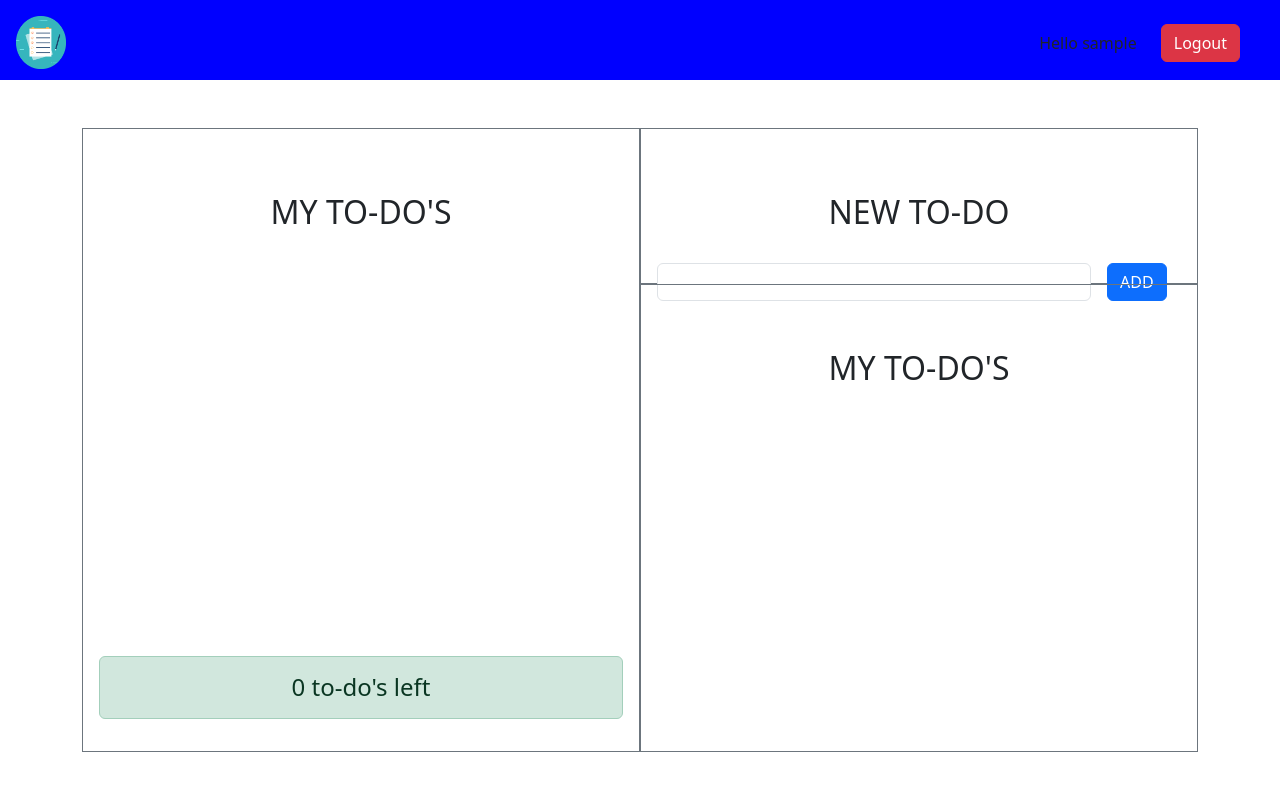
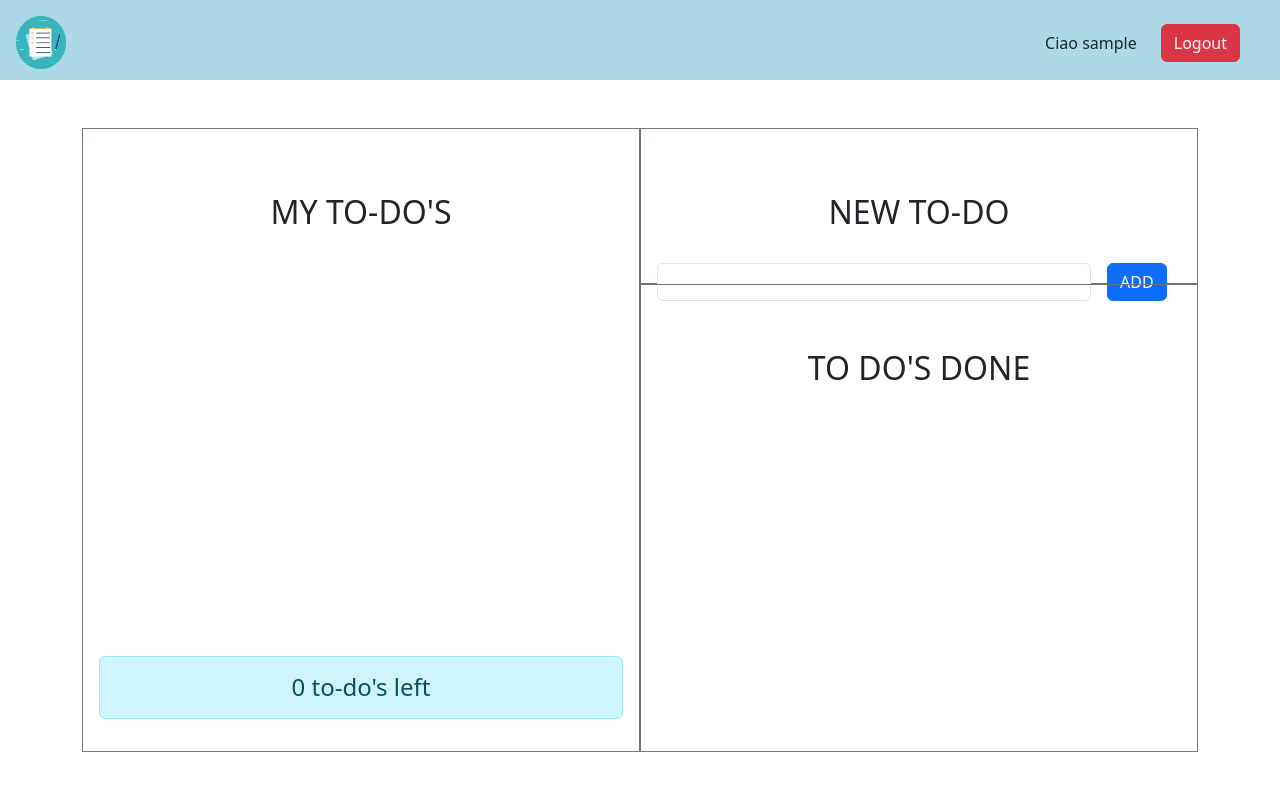
Before and after one commit to FedericoPiazzolla/my-todos, a PHP site: page / in a window 1280 px wide. Run offline with PHP 8.4, Linux system fonts and the light colour scheme; the visitor is signed in with stand-in values (Sample User, id 1); data that the repository does not hold is empty.

Commit message:
resolve: errore of undefined

```diff
--- a/css/style.css
+++ b/css/style.css
@@ -11,7 +11,11 @@ img {
 header {
   height: 80px;
   padding: 1rem;
-  background-color: blue;
+  background-color: lightblue;
+}
+
+.ms-scroll {
+  overflow-y: auto;
 }
 
 .ms_logo {
--- a/index.php
+++ b/index.php
@@ -28,8 +28,9 @@ if (isset($_POST['username']) && isset($_POST['password'])) {
 };
 
 // query di visualizzazione del contenuto (privato per user_id)
-if (isset($_SESSION['user_id'])) {
-  $user_id = $_SESSION['user_id'];
+
+$user_id = isset($_SESSION['user_id']) ? $_SESSION['user_id'] : null;
+if ($user_id !== null) {
   $sql = "SELECT `id`, `nome_todo`, `status`, `user_id` FROM `todo_list` WHERE `user_id` = '$user_id'";
   $results = $connection->query($sql);
 };
@@ -93,25 +94,26 @@ $connection->close();
 </head>
 
 <body>
-
+  <?php if (!empty($_SESSION['username']) && !empty($_SESSION['user_id'])) { ?>
     <header>
       <nav class="d-flex justify-content-between ">
+
         <div>
           <img class="ms_logo" src="img/logo.png" alt="">
         </div>
-      <?php if (!empty($_SESSION['username']) && !empty($_SESSION['user_id'])) { ?>
+
         <div class="d-flex me-4 align-items-center">
-          <span class="px-4">Hello <?php echo $_SESSION['username']; ?></span>
+          <span class="px-4">Ciao <?php echo $_SESSION['username']; ?></span>
 
           <form action="logout.php" method="POST">
             <input type="hidden" type="text" value="1" name="logout">
             <button type="submit" class="btn btn-danger">Logout</button>
           </form>
         </div>
+
+      </nav>
+    </header>
   <?php } ?>
-    </nav>
-
-  </header>
 
   <div class="container py-5 ms_container">
 
@@ -122,7 +124,9 @@ $connection->close();
         <section id="ms-list_group" class="d-flex flex-column justify-content-between border border-secondary">
           <div>
             <h2 class="text-center pt-5">MY TO-DO'S</h2>
-            <ul class="list-group">
+
+            <div class="ms-scroll">
+              <ul class="list-group ">
                 <?php $results->data_seek(0); ?>
                 <?php while ($row = $results->fetch_assoc()) { ?>
                   <?php if ($row['status'] == 0) { ?>
@@ -137,7 +141,9 @@ $connection->close();
                 <?php } ?>
               </ul>
             </div>
-          <h4 class="text-center alert alert-success"><?php echo $remainingTodos; ?> to-do's left</h4>
+
+          </div>
+          <h4 class="text-center alert alert-info"><?php echo $remainingTodos; ?> to-do's left</h4>
         </section>
 
 
@@ -158,8 +164,9 @@ $connection->close();
           </div>
 
           <!-- To do's Done -->
-          <div class="ms_done-todo h-75 border border-secondary">
-            <h2 class="text-center pt-5">MY TO-DO'S</h2>
+          <div class="ms_done-todo h-75 border border-secondary ms-scroll">
+
+            <h2 class="text-center pt-5">TO DO'S DONE</h2>
             <ul class="list-group">
               <?php $results->data_seek(0); ?>
               <?php while ($row = $results->fetch_assoc()) { ?>
@@ -184,6 +191,7 @@ $connection->close();
 
     <?php } else { ?>
 
+      <div class="container">
         <!-- Se arrivo da logout stampo il messagio di comunicazione -->
         <?php if (isset($_GET['logout']) && $_GET['logout'] === 'success') { ?>
           <div class="alert alert-success">
@@ -215,6 +223,8 @@ $connection->close();
         </div>
 
       <?php } ?>
+      </div>
+
 
   </div>
 
```
Also changed, not shown: subscribe.php (+6 -2 lines), css/subscribe.css (added). Lines whose indentation alone changed are shown as unchanged.
